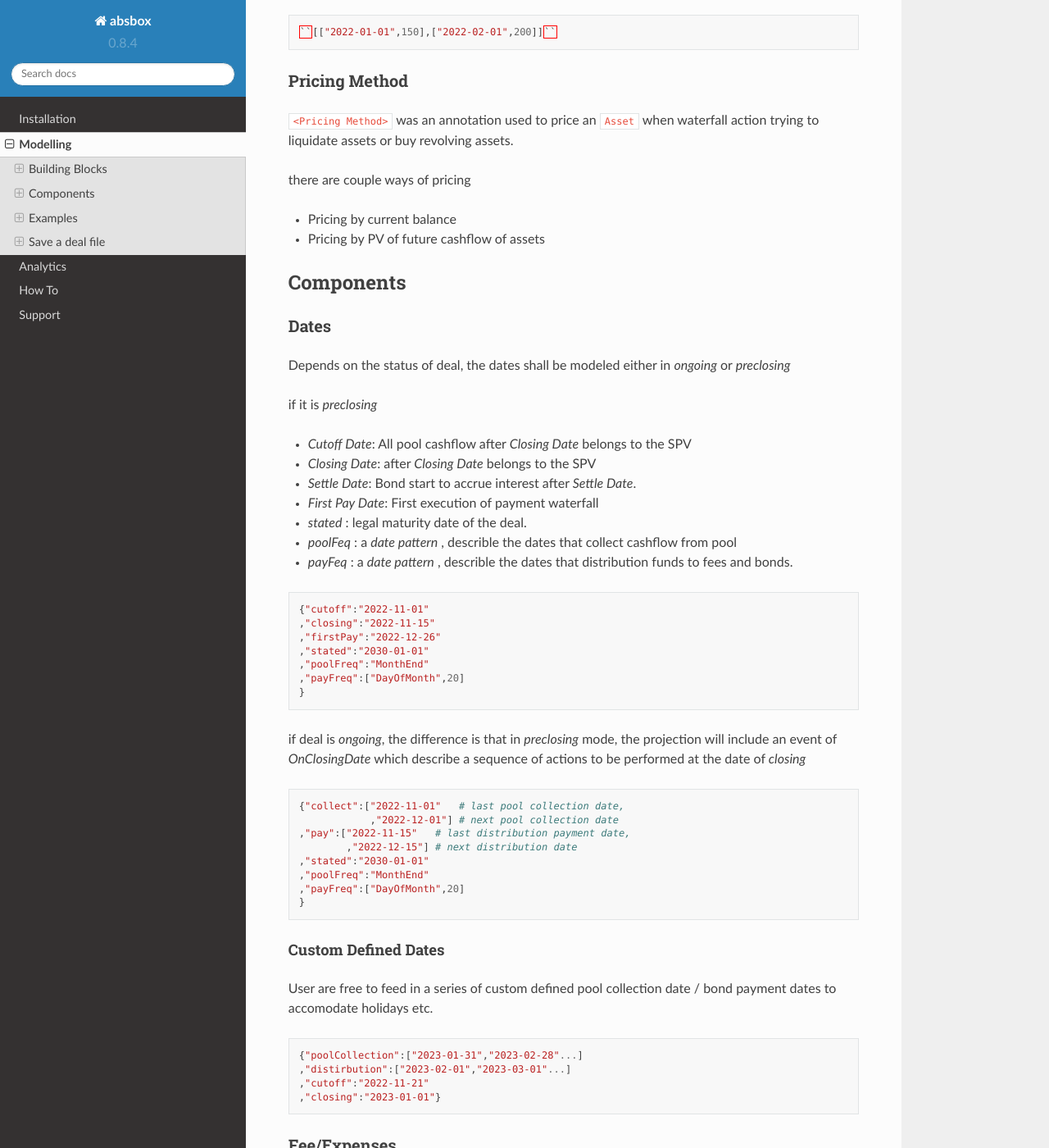
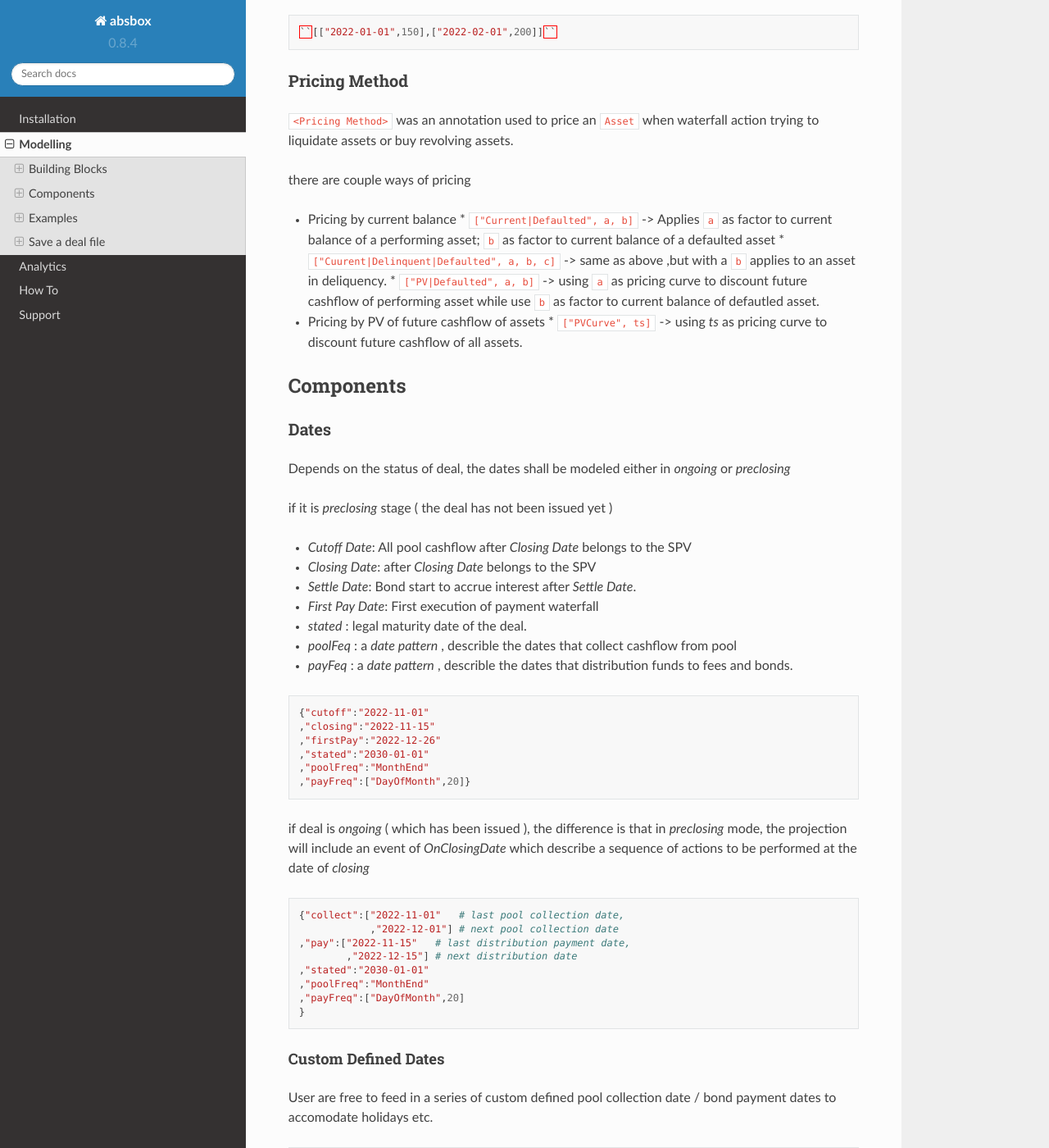
Before and after one commit to yellowbean/absbox-doc, a Sphinx documentation site: the page built from docs/source/modeling.rst, in a window 1280 px wide and 1400 px high, scrolled down 4953 px. Shown: the whole window at 82% size. Built offline with Sphinx 7.4.7 and the Read the Docs theme 2.0.0, drawn with Linux system fonts in a browser that asks for light colours; some of the changed text lies outside the part shown.

Commit message:
add pricing Method

```diff
--- a/README.rst
+++ b/README.rst
@@ -4,6 +4,6 @@ This repo serves document for Python `AbsBox` package .
 `AbsBox` is a Python-based wrapper for MBS/ABS cashflow engine `Hastructure`,which ships the analytics & modelling capabilities for structured product.
 
 Features
-------
+-----------
 * Model deals
 * Cashflow projection, tranche pricing and multi-scenario analysis
--- a/docs/source/modeling.rst
+++ b/docs/source/modeling.rst
@@ -211,8 +211,11 @@ Pricing Method
 there are couple ways of pricing
 
 * Pricing by current balance
+  * ``["Current|Defaulted", a, b]``  -> Applies ``a`` as factor to current balance of a performing asset; ``b`` as factor to current balance of a defaulted asset
+  * ``["Cuurent|Delinquent|Defaulted", a, b, c]`` -> same as above ,but with a ``b`` applies to an asset in deliquency.
+  * ``["PV|Defaulted", a, b]`` ->  using ``a`` as pricing curve to discount future cashflow of performing asset while use ``b`` as factor to current balance of defautled asset.
 * Pricing by PV of future cashflow of assets
-
+  * ``["PVCurve", ts]`` -> using `ts` as pricing curve to discount future cashflow of all assets.
 
 Components
 ============
@@ -222,7 +225,7 @@ Dates
 
 Depends on the status of deal, the dates shall be modeled either in `ongoing` or `preclosing`
 
-if it is `preclosing`
+if it is `preclosing` stage ( the deal has not been issued yet )
 
 - `Cutoff Date`: All pool cashflow after `Closing Date` belongs to the SPV
 - `Closing Date`:  after `Closing Date` belongs to the SPV
@@ -239,11 +242,10 @@ if it is `preclosing`
     ,"firstPay":"2022-12-26"
     ,"stated":"2030-01-01"
     ,"poolFreq":"MonthEnd"
-    ,"payFreq":["DayOfMonth",20]
-    }
+    ,"payFreq":["DayOfMonth",20]}
 
 
-if deal is `ongoing`, the difference is that in `preclosing` mode, the projection will include an event of `OnClosingDate` which describe a sequence of actions to be performed at the date of `closing`
+if deal is `ongoing` ( which has been issued ), the difference is that in `preclosing` mode, the projection will include an event of `OnClosingDate` which describe a sequence of actions to be performed at the date of `closing`
 
 
 .. code-block:: python
@@ -302,13 +303,13 @@ annualized fee
 ^^^^^^^^^^^^^^^^
 
 similar to `percentage fee` but it will use an annualized rate to multiply the value of ``Formula``.
-either reference to pool balance  or bond balance , etc....
+either reference to pool balance  or bond balance , etc.... it will accure type fee, which if not being paid, it will increase the due amount.
 
 
 custom fee flow
 ^^^^^^^^^^^^^^^^^^^
 
-an user defined date expenses, the date and amount can be customized.
+A user defined time series expenses, the date and amount can be customized.
 
 like 100 USD at 2022-1-20 and incur other 20 USD at 2024-3-2
 
@@ -335,7 +343,7 @@ Pool
 ``Pool`` represents a set of assets ,which generate cashflows to support expenses and liabilities.
 
 * it can either has a loan level ``asset`` or ``projected cashflow``
-* other optional fields like `issuance balance`
+* other optional fields like ``issuance balance``, which will be supplimental to calculate certain value , like ``Pool Factor``
 
 Mortgage
 ^^^^^^^^^^^
@@ -346,7 +354,6 @@ Mortgage
 
 * `Level` -> `Annuity`
 * `Even` -> `Linear`
-
 
 .. code-block:: python
 
```
Also changed, not shown: other parts of docs/source/modeling.rst (+14 -8 lines), docs/source/analytics.rst (+8 -8 lines).
